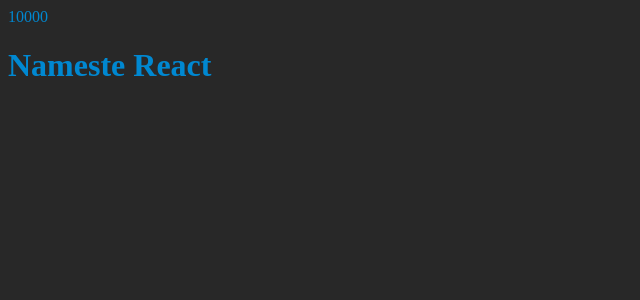
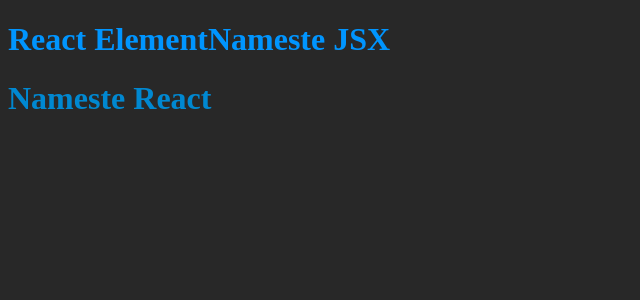
Before and after one commit to theabhinavarya/Nameste-React-1, a React (Vite) app: page / in a window 1280 px wide. Shown: the top 300 px of the page, without its empty margins (0-640 px from the left). Built offline with nearby package versions, Linux system fonts and the light colour scheme.

Commit message:
Episode - 03

```diff
--- a/App.js
+++ b/App.js
@@ -2,7 +2,14 @@
 import ReactDOM from "react-dom/client";
 
 // JSX
-const Title = () => (<h1 id="heading" tabIndex="5">Nameste JSX </h1>);
+
+const elem = <span>React Element</span>
+
+const title = (
+    <h1 id="heading" tabIndex="5">
+        <span>React Element</span>
+        Nameste JSX
+    </h1>);
 
 const fn = () => true;
 
@@ -15,7 +22,7 @@
 const number = 10000
 const HeadingCompenent = () => (
     <div>
-        {number}
+        {title}
         <h1>Nameste React</h1>
     </div>
 );
```
Also changed, not shown: 2 other files (tests, documents, lock files or other folders).
